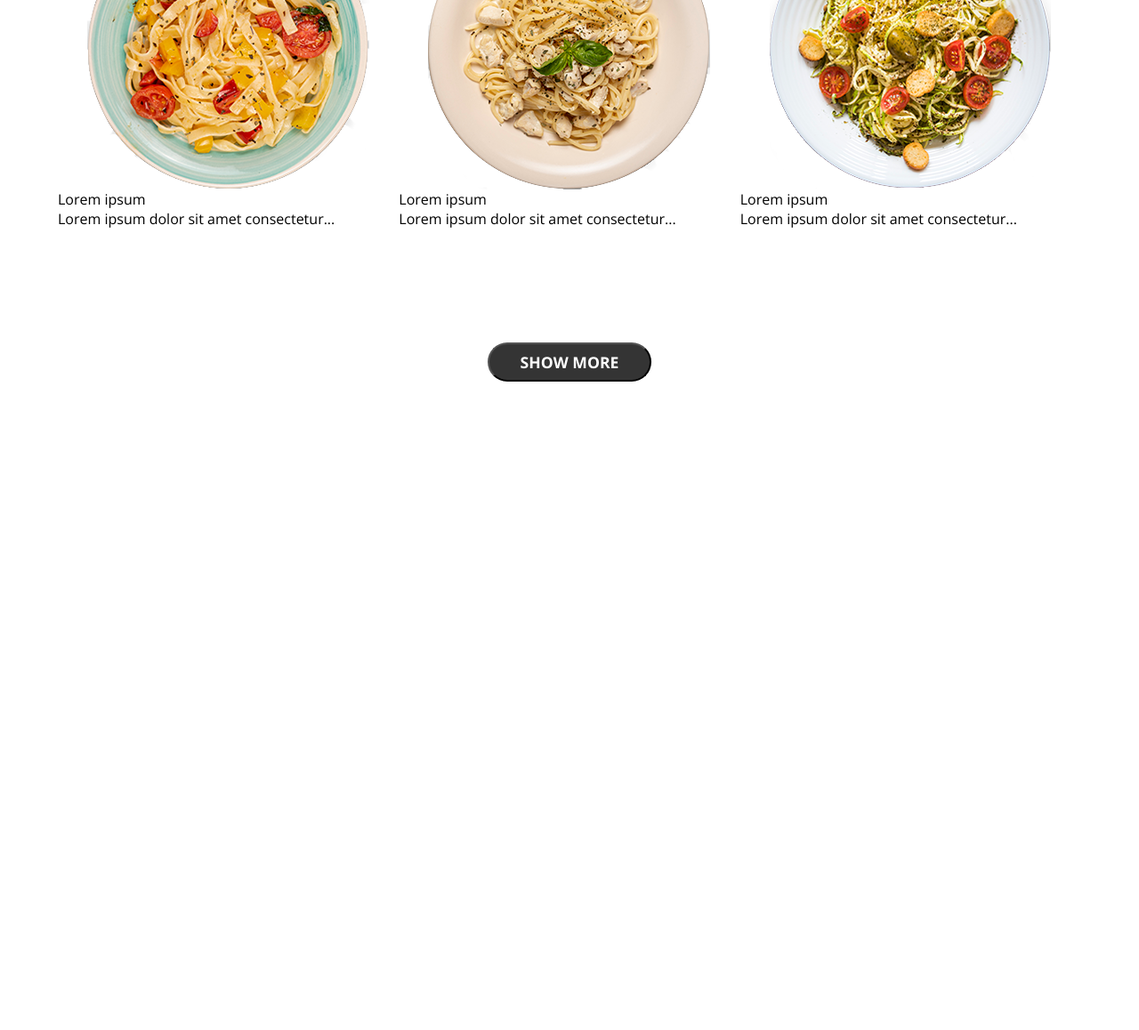
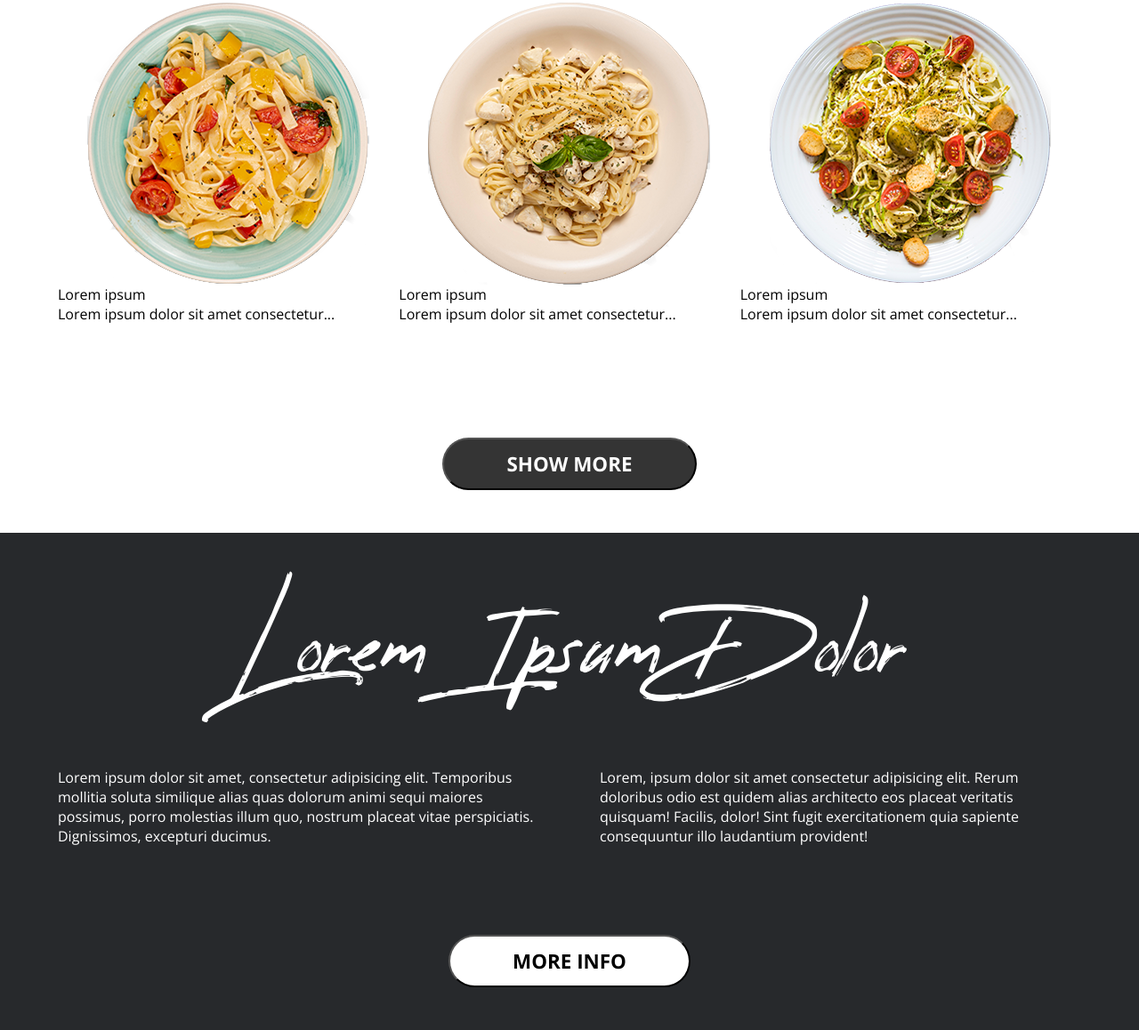
Before and after one commit to nbaag/food, a plain HTML site: page index.html in a window 1280 px wide. Shown: the part 1342-2500 px from the top of the page at 89% size. Before the commit the page ends 1821 px from the top, so only its background shows below. Drawn offline with nearby package versions, Linux system fonts and the light colour scheme.

Commit message:
added info block

```diff
--- a/index.html
+++ b/index.html
@@ -24,6 +24,7 @@
   </header>
   <main>
     <section class="about">
+
       <div class="container">
         <img class="about__logo" src="img/logo.png" alt="">
         <h1>Italian Food</h1>
@@ -43,23 +44,33 @@
         <div class="example__colums">
           <div class="example__colum1">
             <img class="example__img" src="img/colum1.png" alt="">
-            <div>Lorem ipsum</div>
+            <div>Lorem ipsum</div> <!-- доделать тайтлы -->
             <div>Lorem ipsum dolor sit amet consectetur...</div>
           </div>
           <div class="example__colum2">
             <img class="example__img" src="img/colum2.png" alt="">
-            <div >Lorem ipsum</div>
+            <div >Lorem ipsum</div><!-- доделать тайтлы -->
             <div >Lorem ipsum dolor sit amet consectetur...</div>
           </div>
           <div class="example__colum3">
             <img class="example__img" src="img/colum3.png" alt="">
-            <div >Lorem ipsum</div>
+            <div >Lorem ipsum</div><!-- доделать тайтлы -->
             <div >Lorem ipsum dolor sit amet consectetur...</div>
           </div>
         </div><!-- /example__colums -->
         <button class="example__btn">SHOW MORE</button>
       </div><!-- /container -->
     </section><!-- example -->
+    <section class="info">
+      <div class="container">
+        <div class="info__title">Lorem Ipsum Dolor</div>
+        <div class="info__colums">
+          <div class="info__colum1">Lorem ipsum dolor sit amet, consectetur adipisicing elit. Temporibus mollitia soluta similique alias quas dolorum animi sequi maiores possimus, porro molestias illum quo, nostrum placeat vitae perspiciatis. Dignissimos, excepturi ducimus.</div>
+          <div class="info__colum2">Lorem, ipsum dolor sit amet consectetur adipisicing elit. Rerum doloribus odio est quidem alias architecto eos placeat veritatis quisquam! Facilis, dolor! Sint fugit exercitationem quia sapiente consequuntur illo laudantium provident!</div>
+        </div>
+        <button class="info__btn">MORE INFO</button>
+      </div>
+    </section>
   </main>
 </body>
 </html>
--- a/scss/style.scss
+++ b/scss/style.scss
@@ -5,12 +5,21 @@
 
 @mixin button($bgcolor, $color) {
   border-radius: 30px;
-  padding: 8px 35px;
+  padding: 12px 70px;
   font-weight: 600;
   text-transform: uppercase;
-  font-size: 1.1em;
+  font-size: 1.4em;
   font-family: 'Open Sans', sans-serif;
   background-color: $bgcolor;
+  color: $color;
+}
+
+@mixin title($color) {
+  padding-top: 1em;
+  margin-bottom: 1em;
+  text-align: center;
+  font-family: "Reey";
+  font-size: 5em;
   color: $color;
 }
 
@@ -28,8 +37,8 @@
 }
 
 body {
-  background-image: url("../img/HeaderBackground.png");
-  background-size: cover;
+
+
   font-family: 'Open Sans', sans-serif;
 }
 
@@ -40,8 +49,6 @@ body {
 }
 
 header {
-  height: 96px;
-
     .menu{
     max-width: 1360px;
     text-transform: uppercase;
@@ -67,7 +74,9 @@ header {
 
 main{
   .about {
-    margin-bottom: 11em;
+    background-image: url("../img/HeaderBackground.png");
+    background-size: cover;
+    padding-bottom: 220px;
     h1 {
       font-family: "Reey";
       left: 100px;
@@ -92,7 +101,8 @@ main{
       font-weight: 400;
     }
     .about__logo {
-      margin-bottom: 4em;
+      margin-top: 10em;
+      margin-bottom: 3em;
     }
     .about__spaghetti {
       @include absimg(10em, 14em);
@@ -104,16 +114,12 @@ main{
     .about__leafs {
       @include absimg(35em, 8em)
     }
-  }
+  } //about
   .example {
     background-color: #fff;
-    padding-bottom: 50px;
+    padding-bottom: 3em;
     .example__title {
-      padding-top: 1em;
-      margin-bottom: 1em;
-      text-align: center;
-      font-family: "Reey";
-      font-size: 5em;
+      @include title(#000)
     }
     .example__text {
       text-align: center;
@@ -141,5 +147,30 @@ main{
       display: block;
       margin: 128px auto 0 auto;
     }
-  }
+  } //example
+  .info {
+    background-color: #27292c;
+    padding-bottom: 3em;
+    .info__title {
+      @include title(#fff)
+    }
+    .info__colums {
+      display: flex;
+      .info__colum1{
+        color: #fff;
+        flex: 50%;
+        margin-right: 34px;
+      }
+      .info__colum2{
+        color: #fff;
+        flex: 50%;
+        margin-left: 34px;
+      }
+    }
+    .info__btn {
+      @include button(#fff, #000);
+      display: block;
+      margin: 100px auto 0 auto;
+    }
+  } //info
 }
```
Also changed, not shown: css/style.css.
